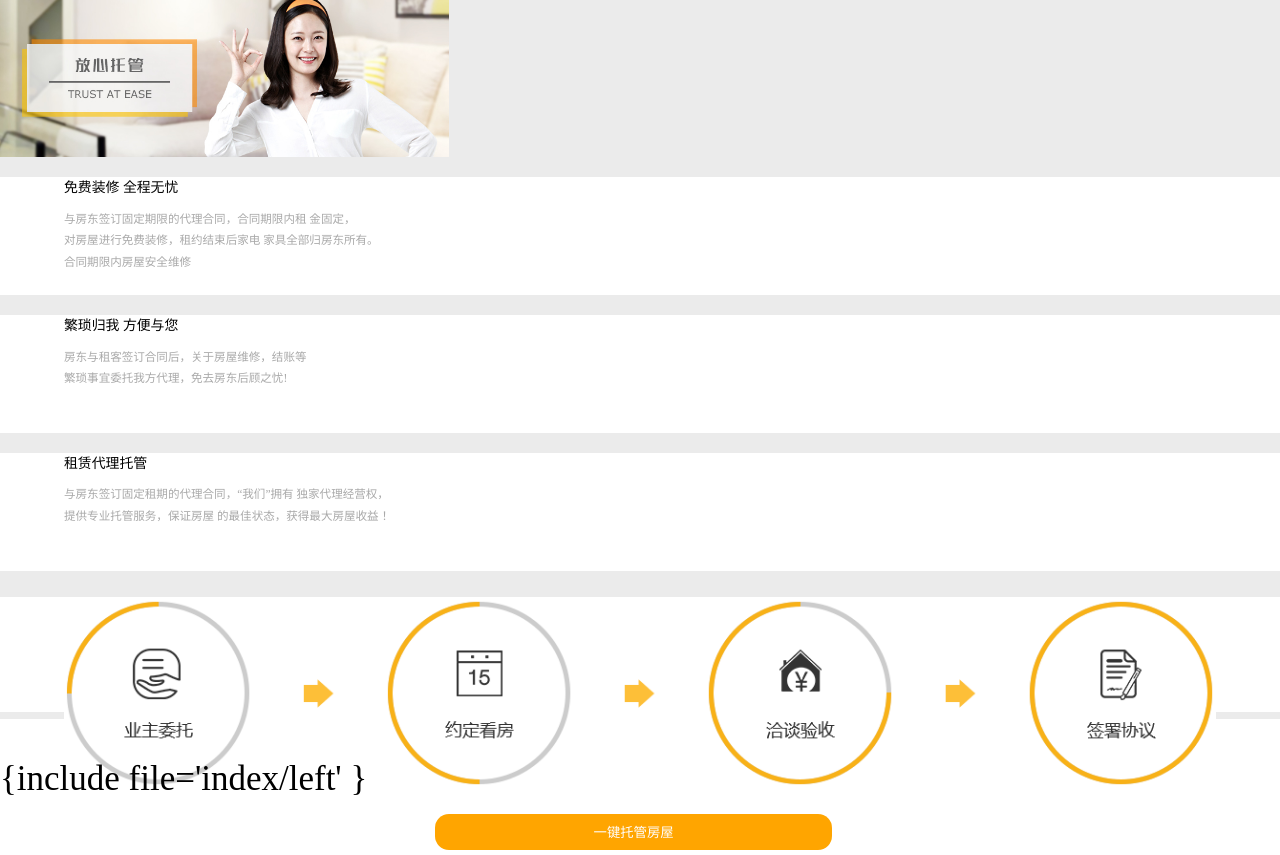
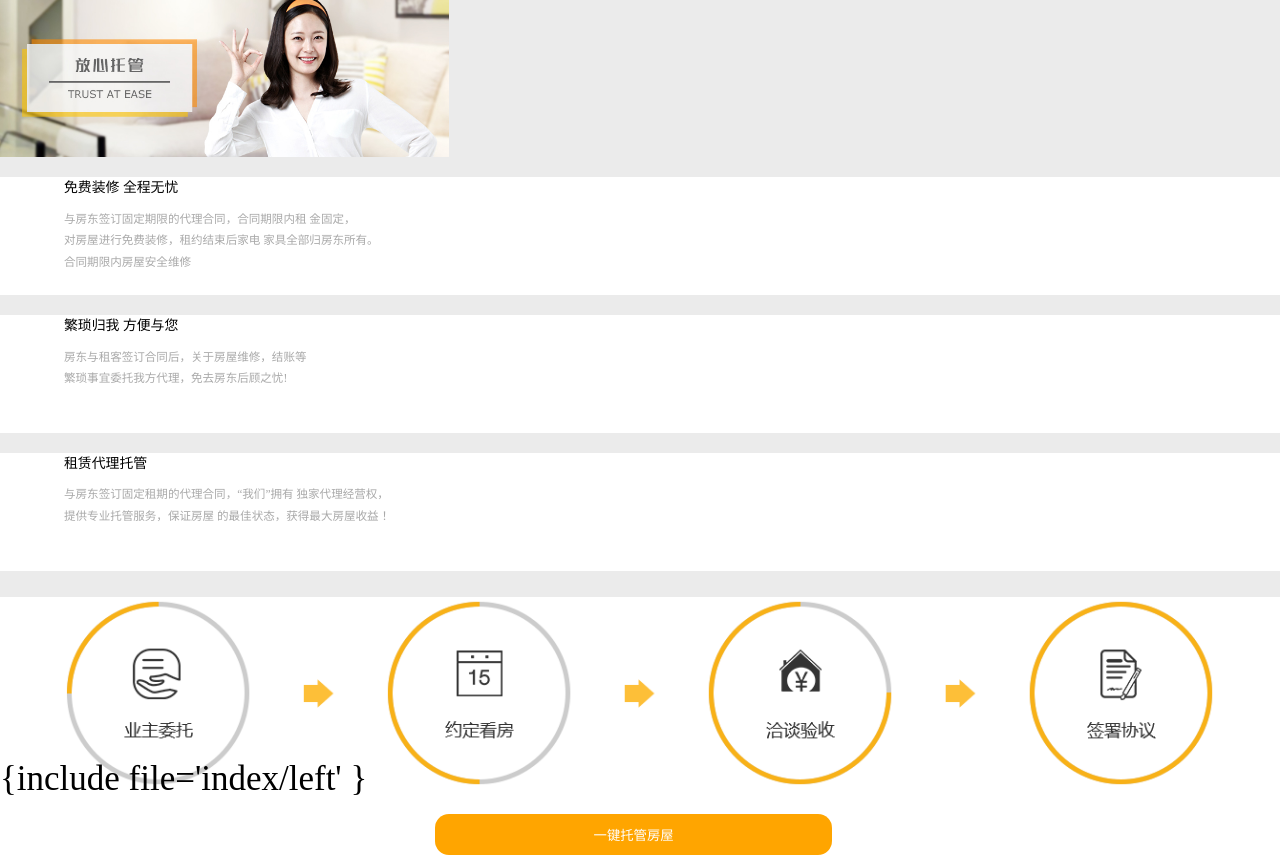
Before and after one commit to larkin2296/runju_mobile, a PHP site: the page made by apps/index/view/tuo_guan/show.html in a window 1280 px wide. Shown: the part 41-896 px from the top of the page. Run offline with PHP 8.4, Linux system fonts and the light colour scheme; the template is opened without the code that fills it, so the values that code supplies are empty; some web fonts are replaced.

Commit message:
no message

```diff
--- a/public/static/css/tuoguan.css
+++ b/public/static/css/tuoguan.css
@@ -266,7 +266,7 @@ margin-top:10%;
 }
 .main_click{
 	width:100%;
-	height:16%;
+	height:23%;
 	margin-top:2%;
 	background: white;
 }
@@ -276,7 +276,7 @@ margin-top:10%;
 }
 .main_click .click_button{
 	width: 31%;
-	height: 32%;
+	height: 25%;
 	border: none;
 	background: orange;
 	color: white;
```
